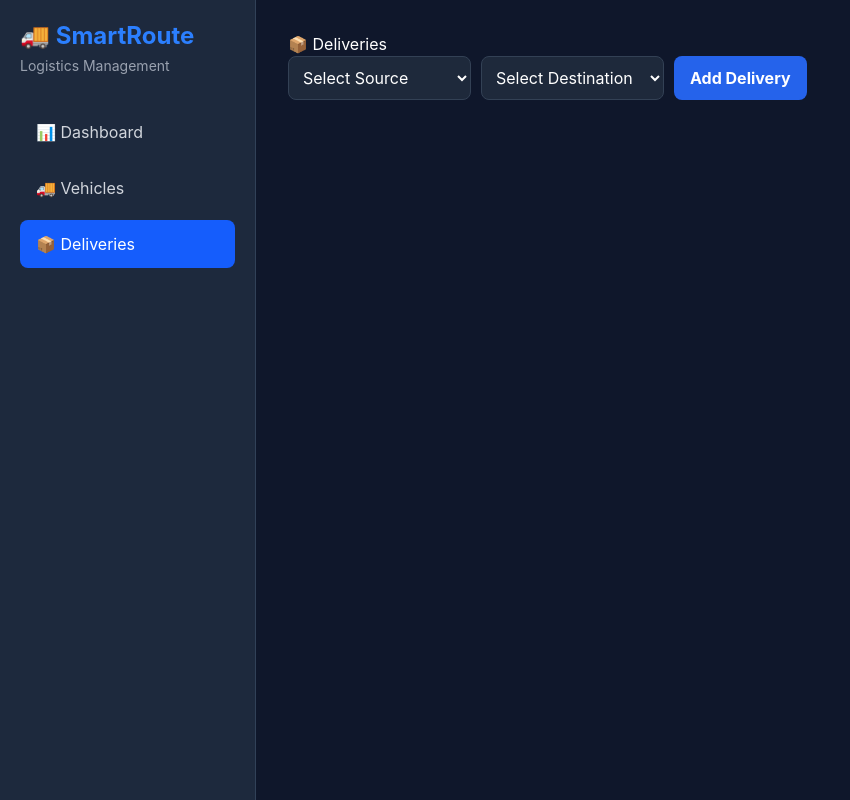
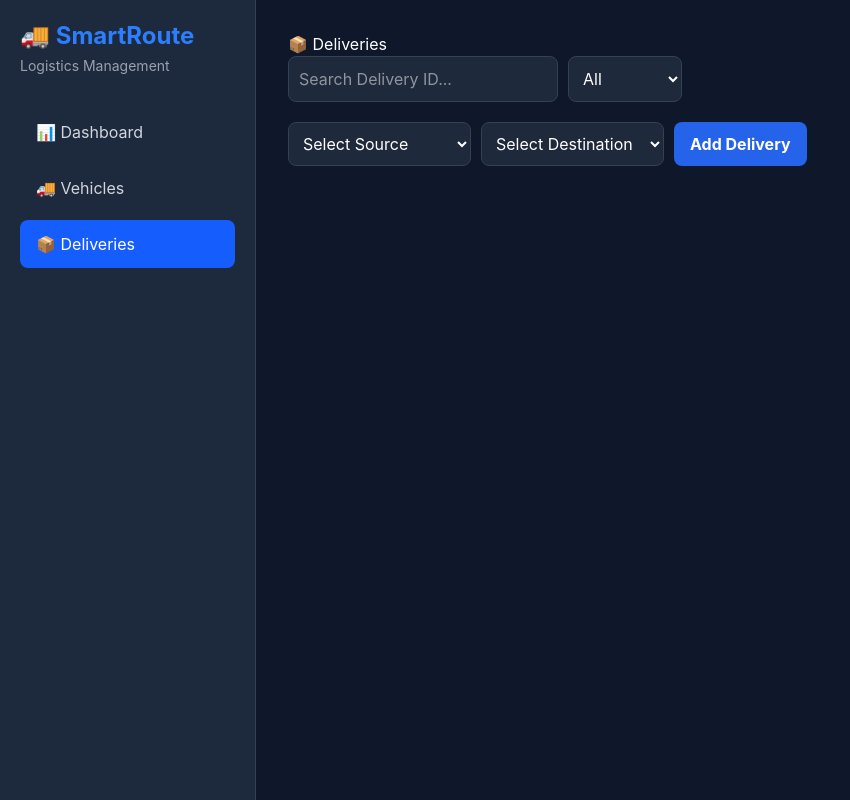
Before and after one commit to harshskarki/SmartRoute-Logistics-Management-System, a React (Vite) app: page /deliveries in a window 1280 px wide. Shown: the whole page, without its empty margins (0-850 px from the left). Built offline with nearby package versions, Linux system fonts and the light colour scheme.

Commit message:
Phase 1.9 polish - Hide completed controls and remaining stops

```diff
--- a/src/components/DeliveryDetails.jsx
+++ b/src/components/DeliveryDetails.jsx
@@ -50,6 +50,7 @@ function DeliveryDetails({
         {delivery.eta}
       </p>
 
+      {delivery.status !== "Delivered ✅" && (
   <button
     onClick={startDelivery}
     style={{
@@ -65,6 +66,7 @@ function DeliveryDetails({
   >
     ▶ Start Delivery
   </button>
+)}
 
       <h3 style={{ marginTop: "25px" }}>
         📊 Delivery Progress
@@ -121,6 +123,9 @@ function DeliveryDetails({
           </div>
         ))}
 
+      {delivery.route.slice(currentIndex + 1)
+  .length > 0 && (
+  <>
     <h3 style={{ marginTop: "20px" }}>
       ⏳ Remaining Stops
     </h3>
@@ -132,6 +137,8 @@ function DeliveryDetails({
           ⏳ {station}
         </div>
       ))}
+  </>
+)}
     </div>
   );
 }
--- a/src/pages/Deliveries.jsx
+++ b/src/pages/Deliveries.jsx
@@ -32,6 +32,11 @@ function Deliveries() {
   const [selectedDelivery, setSelectedDelivery] = useState(null);
   const [currentIndex, setCurrentIndex] = useState(0);
   const [progress, setProgress] = useState(0);
+  const [searchTerm, setSearchTerm] =
+  useState("");
+
+const [filterStatus, setFilterStatus] =
+  useState("All");
 
   const addDelivery = () => {
     if (!source || !destination) return;
@@ -128,9 +133,78 @@ return prev;
   return () => clearInterval(timer);
 }, [selectedDelivery]);
 
+  const filteredDeliveries =
+  deliveries.filter((delivery) => {
+    const matchesSearch =
+      delivery.id
+        .toLowerCase()
+        .includes(
+          searchTerm.toLowerCase()
+        );
+
+    const matchesStatus =
+      filterStatus === "All" ||
+      delivery.status === filterStatus;
+
+    return (
+      matchesSearch &&
+      matchesStatus
+    );
+  });
+
   return (
     <div>
       <h1>📦 Deliveries</h1>
+
+      <div
+  style={{
+    display: "flex",
+    gap: "10px",
+    marginBottom: "20px",
+    flexWrap: "wrap",
+  }}
+>
+  <input
+    type="text"
+    placeholder="Search Delivery ID..."
+    value={searchTerm}
+    onChange={(e) =>
+      setSearchTerm(e.target.value)
+    }
+    style={{
+      padding: "10px",
+      borderRadius: "8px",
+      border: "1px solid #334155",
+      background: "#1e293b",
+      color: "white",
+    }}
+  />
+
+  <select
+    value={filterStatus}
+    onChange={(e) =>
+      setFilterStatus(e.target.value)
+    }
+    style={{
+      padding: "10px",
+      borderRadius: "8px",
+      background: "#1e293b",
+      color: "white",
+      border: "1px solid #334155",
+    }}
+  >
+    <option value="All">All</option>
+    <option value="Pending">
+      Pending
+    </option>
+    <option value="In Transit">
+      In Transit
+    </option>
+    <option value="Delivered ✅">
+      Delivered
+    </option>
+  </select>
+</div>
 
       <div
         style={{
@@ -212,7 +286,7 @@ return prev;
         </button>
       </div>
 
-      {deliveries.map((delivery) => (
+      {filteredDeliveries.map((delivery) => (
         <div
           key={delivery.id}
           onClick={() =>
@@ -249,7 +323,10 @@ return prev;
                       "In Transit"
                     ? "#3b82f6"
                     : "#f59e0b",
-                color: "black",
+                color:
+  delivery.status === "In Transit"
+    ? "white"
+    : "black",
                 padding: "5px 10px",
                 borderRadius: "20px",
                 fontSize: "12px",
```
Lines whose indentation alone changed are shown as unchanged.
